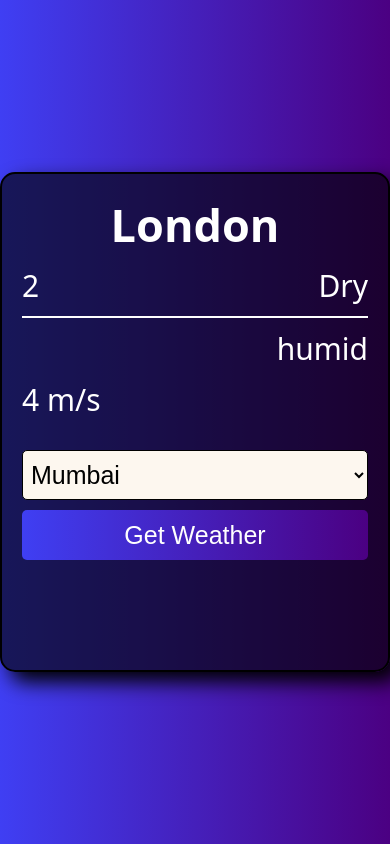
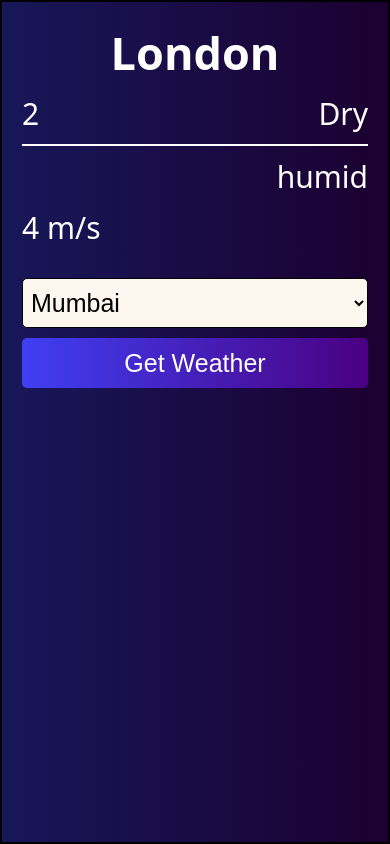
Before and after one commit to codearchitecture79-rgb/Weather-App, a plain HTML site: page index.html in a window 390 px wide. Drawn offline with Linux system fonts and the light colour scheme; no server answers.

Commit message:
make responsive and added readme

```diff
--- a/style.css
+++ b/style.css
@@ -94,3 +94,11 @@ button{
     color: white;
     border-radius: 5px;
 }
+
+@media (max-width: 400px) {
+    .container {
+        width: 100%;
+        height: 100vh;
+        border-radius: 0;
+    }
+}
```
Also changed, not shown: weatherappui.png (added), 1 other file.
